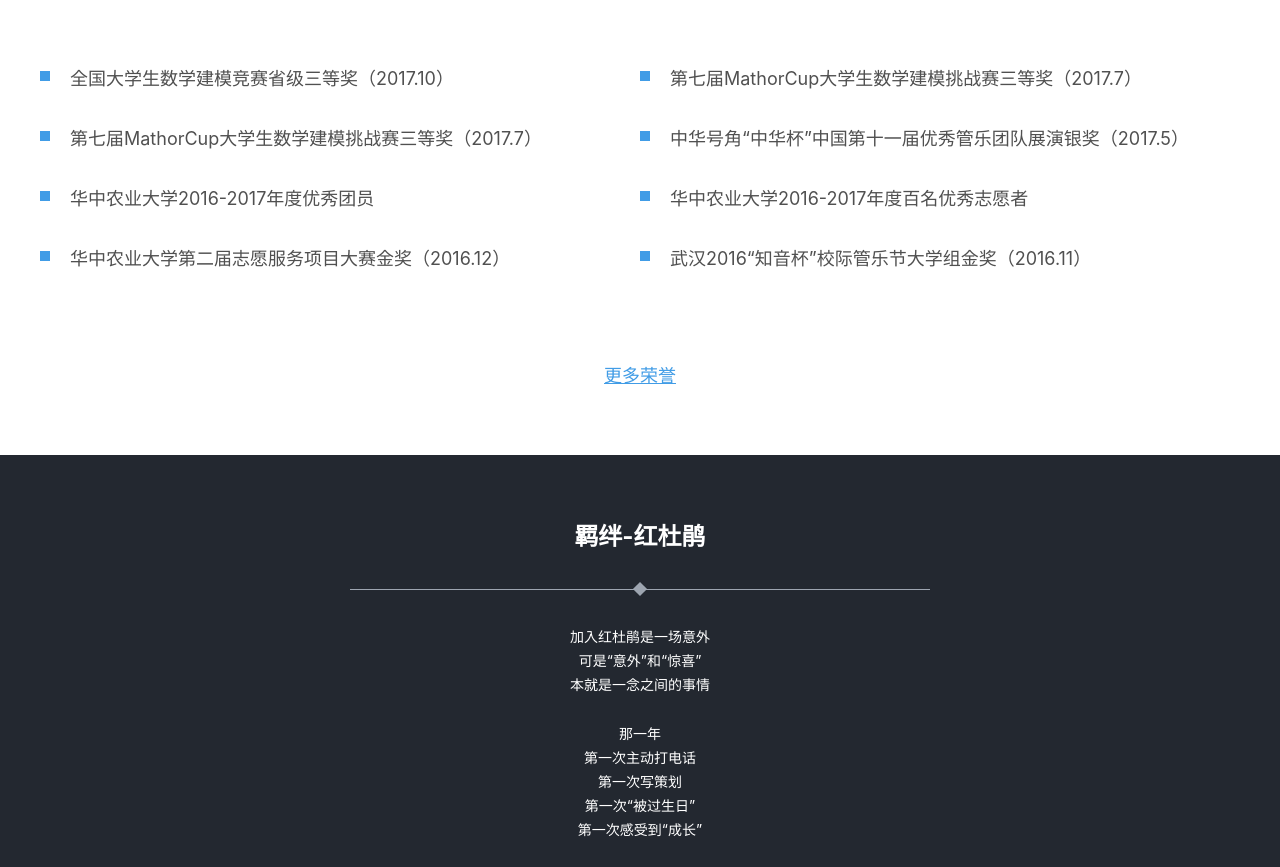
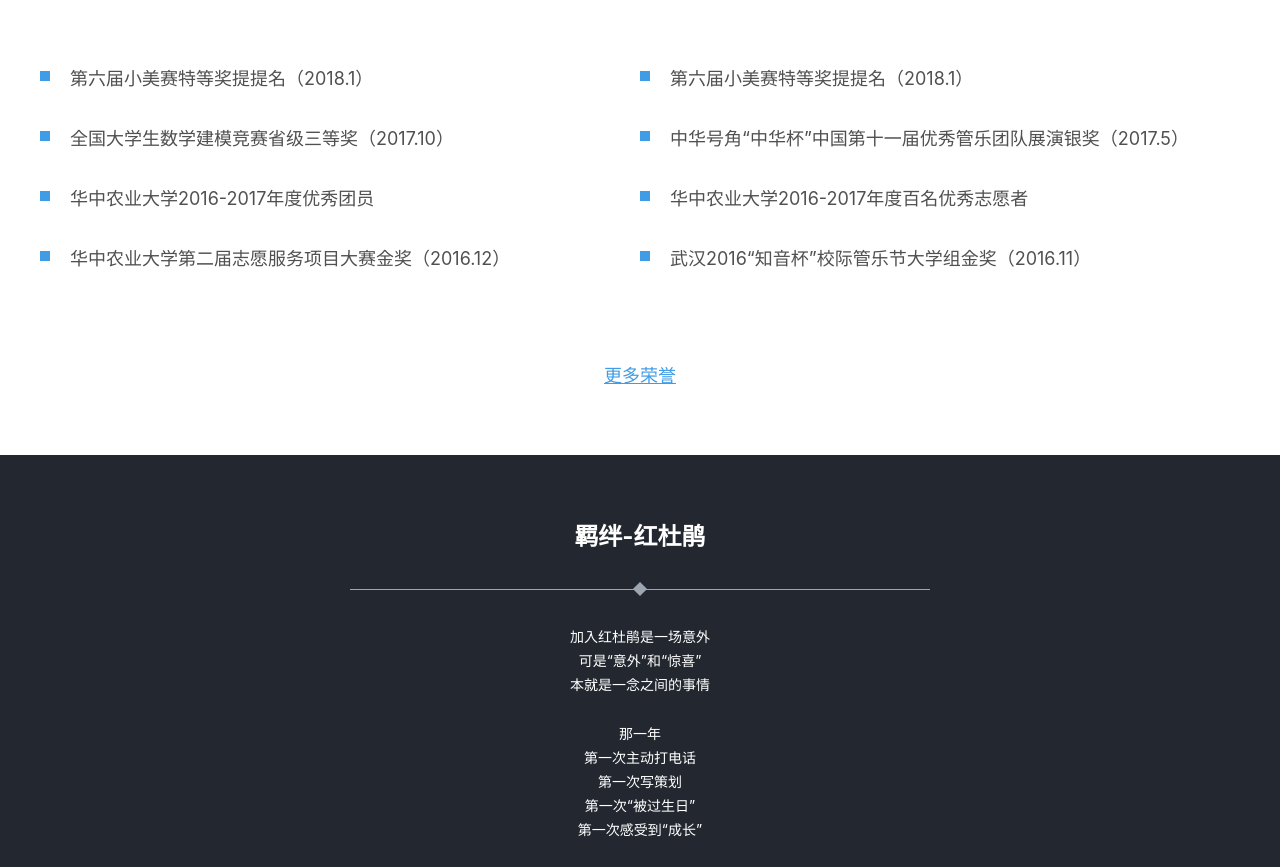
Before and after one commit to moondada/moondada.github.io, a plain HTML site: page index.html in a window 1280 px wide. Shown: the part 1143-2010 px from the top of the page. Drawn offline with Linux system fonts and the light colour scheme.

Commit message:
Update index.html

```diff
--- a/index.html
+++ b/index.html
@@ -60,13 +60,13 @@
 
 		<div class="news wrap clearfix">
 			<div class="item">
-				<a href="http://www.mcm.edu.cn/" title="全国大学生数学建模竞赛">全国大学生数学建模竞赛省级三等奖（2017.10）</a>
+				<p>第六届小美赛特等奖提提名（2018.1）</p>
 			</div>
 			<div class="item">
-				<a href="http://www.saikr.com/mathorcup/2017" title="第七届MathorCup大学生数学建模挑战赛">第七届MathorCup大学生数学建模挑战赛三等奖（2017.7）</a>
+				<p>第六届小美赛特等奖提提名（2018.1）</p>
 			</div>
 			<div class="item">
-				<p>第七届MathorCup大学生数学建模挑战赛三等奖（2017.7）</p>
+				<a href="http://www.mcm.edu.cn/" title="全国大学生数学建模竞赛">全国大学生数学建模竞赛省级三等奖（2017.10）</a>
 			</div>
 			<div class="item">
 				<a href="http://www.sohu.com/a/137830653_407289" title="中华号角“中华杯”中国第十一届优秀管乐团队展演银奖">中华号角“中华杯”中国第十一届优秀管乐团队展演银奖（2017.5）</a>
```
